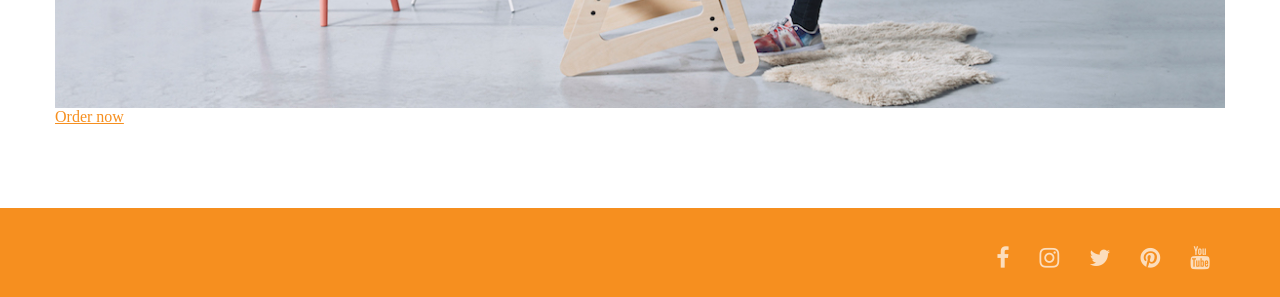
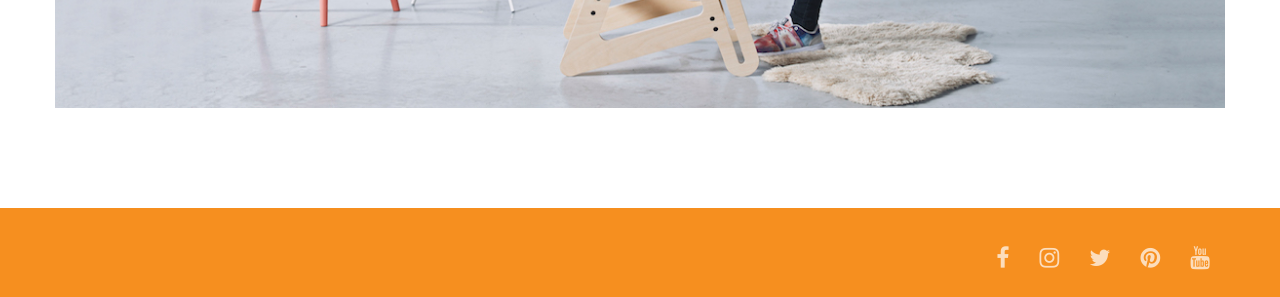
Before and after one commit to samuelrieder/jaswig.github.io, a Jekyll site: the page built from how-to-set-up-a-home-office-in-a-small-space.html, in a window 1280 px wide and 900 px high, scrolled down 1790 px. Shown: the part 322-619 px from the top of the window. Built offline with Jekyll 4.4.1, drawn with Linux system fonts in a browser that asks for light colours; nearby versions of some CDN libraries.

Commit message:
Update how-to-set-up-a-home-office-in-a-small-space.html

```diff
--- a/how-to-set-up-a-home-office-in-a-small-space.html
+++ b/how-to-set-up-a-home-office-in-a-small-space.html
@@ -53,14 +53,5 @@ People are becoming more and more flexible due to the advancements in technology
       <br>
     <img class="padding_bottom_img" src="{{ site.baseurl }}/images/StandUp Nomad Coffee.jpeg"  align="right" width="100%" alt="Home office Standing desk"/>
 
-
-    <div class="end_page hero ">
-      <a href="{{ site.baseurl }}/store/" class="cta">Order now</a>
-    </div>
-    <div class="mobile-content">
-      <div class="col-xs-12">
-        <a href="{{ site.baseurl }}/store/" class="cta btn">Order now</a>
-      </div>
-    </div>
   </div>
 </div>
```
